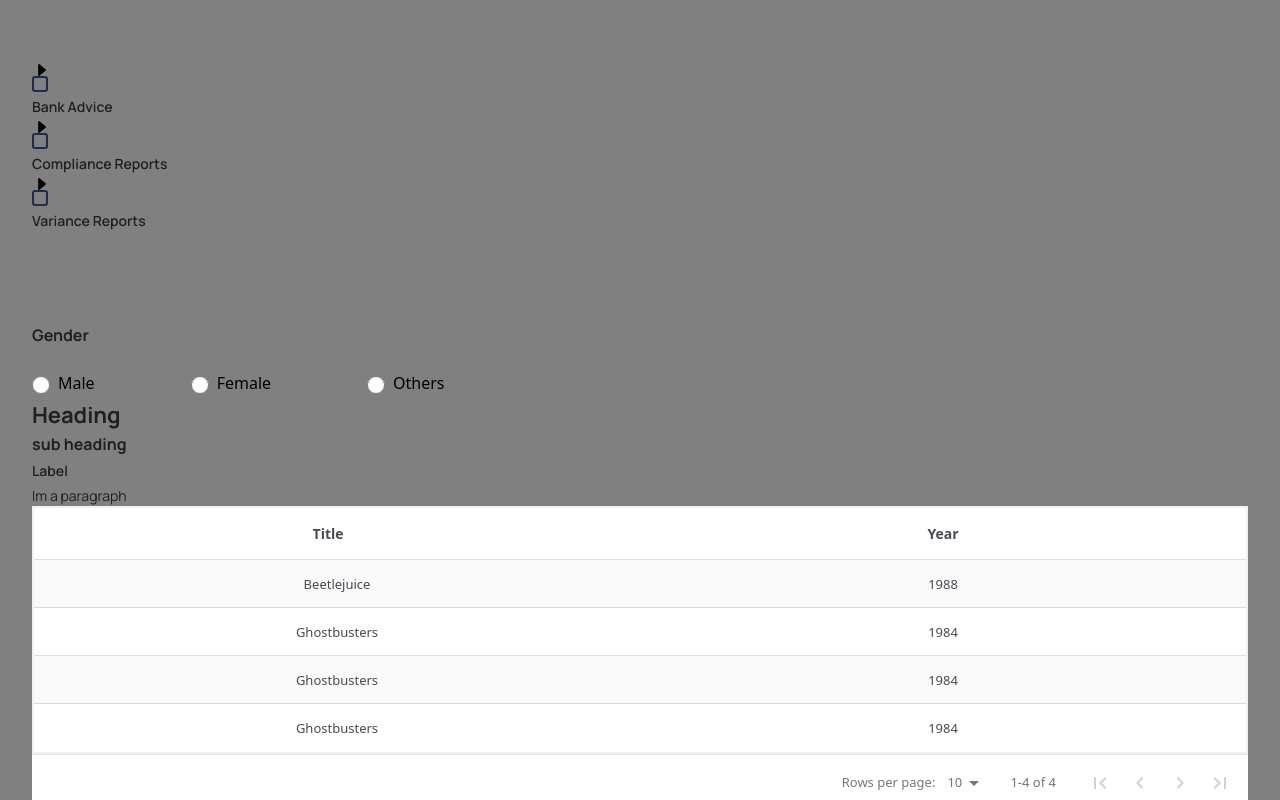
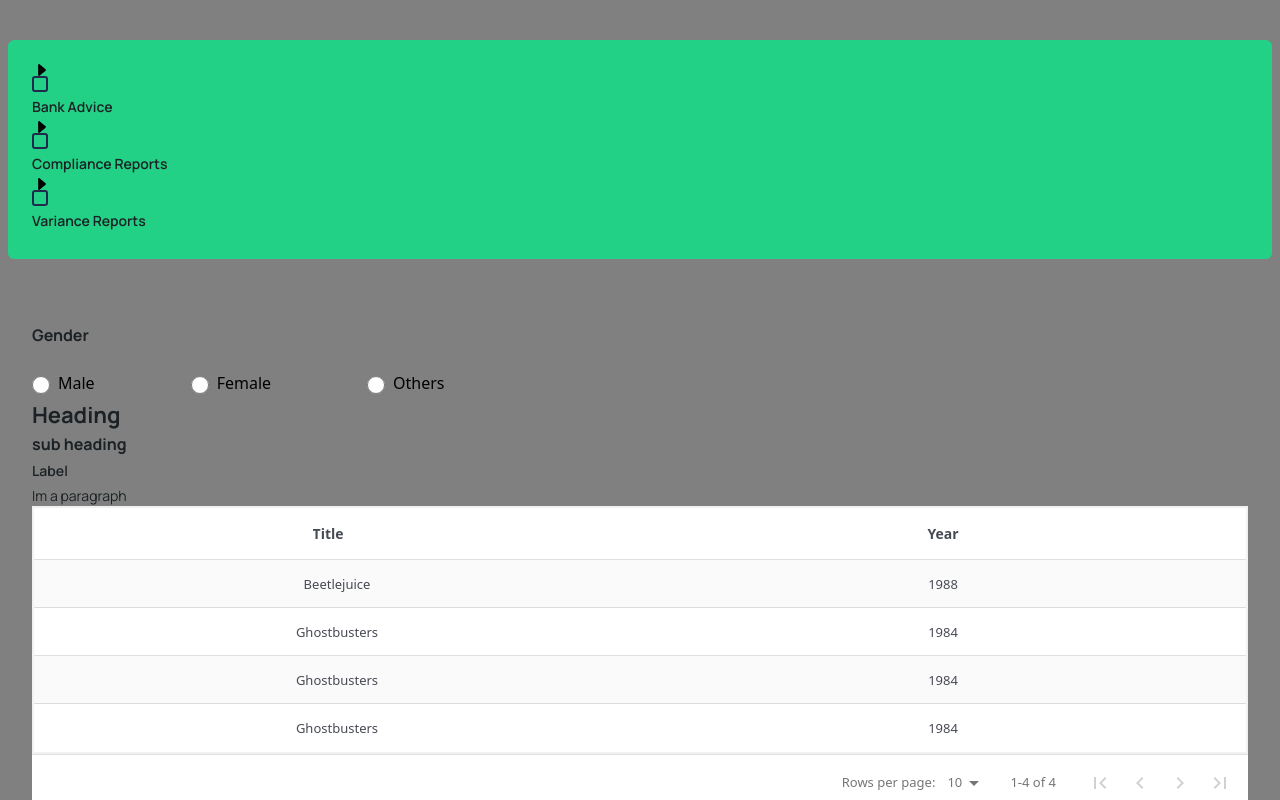
Before and after one commit to Ascent-smartreports/ascent-component-library, a React (Vite) app: page / in a window 1280 px wide. Shown: the top 800 px of the page. Built offline with nearby package versions, Linux system fonts and the light colour scheme.

Commit message:
accordian and tailwind css packaging issues

```diff
--- a/lib/main.ts
+++ b/lib/main.ts
@@ -9,7 +9,7 @@ import { Notify } from "./components/Notify/Notify";
 import { Table } from "./components/Table";
 import { AccordionMenu } from "./components/AccordionMenu";
 import { InputField } from "./components/Input";
-import "../src/index.css";
+// import "../src/index.css";
 export {
   Button,
   Paragraph,
--- a/src/App.tsx
+++ b/src/App.tsx
@@ -121,7 +121,7 @@ function App() {
   ];
   return (
     <>
-      <Card className="my-10 p-10">
+      <Card className="my-10 p-10 bg-backgroundDarkGreen">
         <AccordionMenu
           menu={menu}
           handleSelectedMenu={(_label: string, value: string) => {
--- a/vite.config.ts
+++ b/vite.config.ts
@@ -31,7 +31,7 @@ export default defineConfig({
           react: "React",
           "react-dom": "ReactDOM",
           "react/jsx-runtime": "JSX",
-          // tailwindcss: "tailwindcss",
+          tailwindcss: "tailwindcss",
         },
         assetFileNames: "assets/[name][extname]",
         entryFileNames: "[name].js",
```
